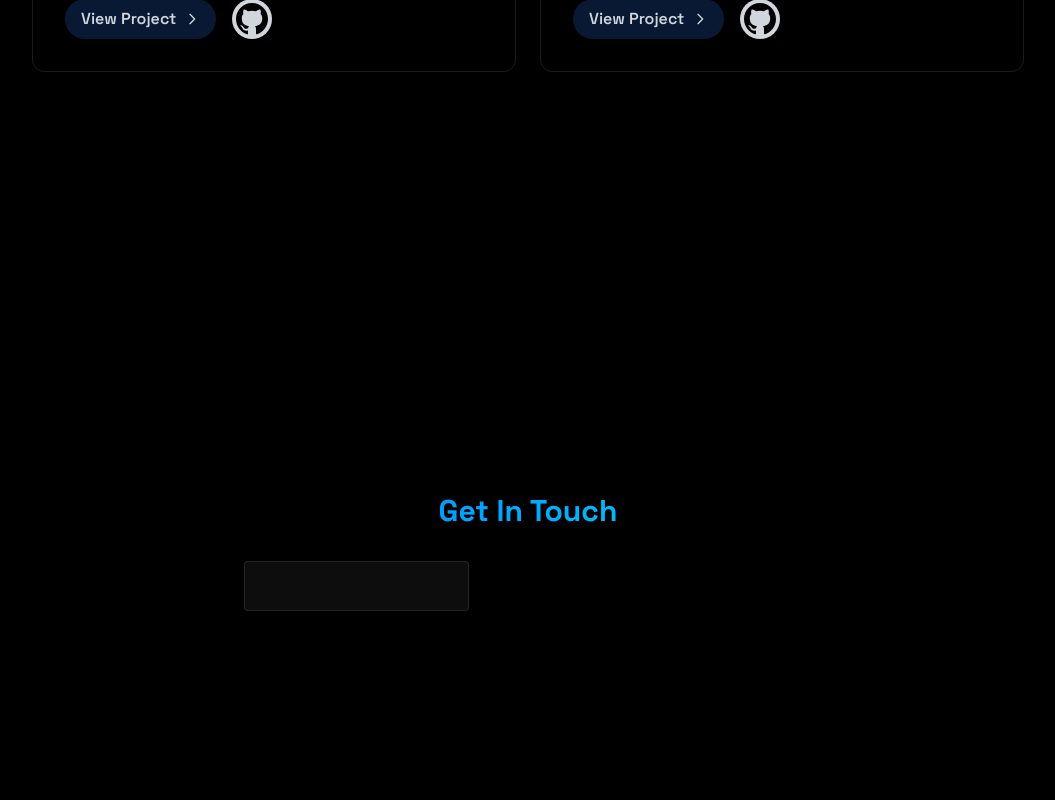
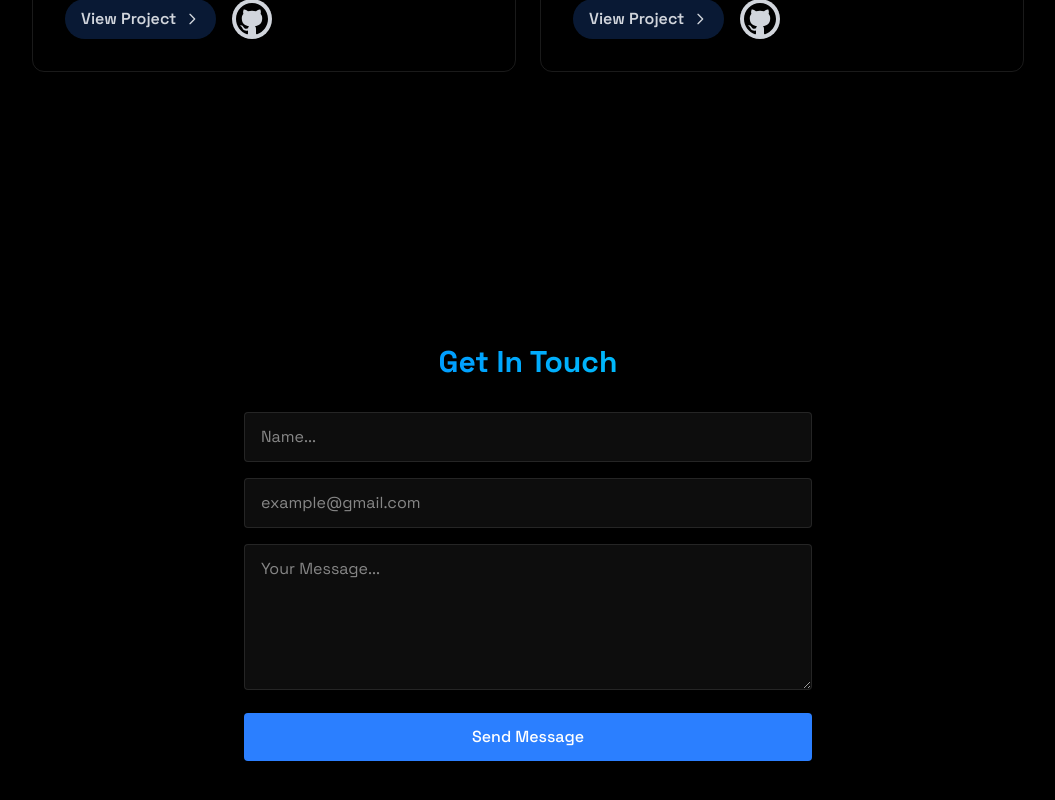
Before and after one commit to httpsharis/portfolio, a React (Vite) app: page / in a window 1280 px wide. Shown: the part 2492-3292 px from the top of the page, without its empty margins (112-1167 px from the left). Built offline with nearby package versions, Linux system fonts and the light colour scheme.

Commit message:
Update index.html title and favicon; enhance Contact component with email functionality

```diff
--- a/index.html
+++ b/index.html
@@ -8,9 +8,9 @@
   <link
     href="https://fonts.googleapis.com/css2?family=Inter:ital,opsz,wght@0,14..32,100..900;1,14..32,100..900&family=Poppins:ital,wght@0,100;0,200;0,300;0,400;0,500;0,600;0,700;0,800;0,900;1,100;1,200;1,300;1,400;1,500;1,600;1,700;1,800;1,900&family=Space+Grotesk:wght@300..700&display=swap"
     rel="stylesheet">
-  <link rel="icon" type="image/svg+xml" href="/vite.svg" />
+  <link rel="icon" type="image/svg+xml" href="/haris-dev.png" />
   <meta name="viewport" content="width=device-width, initial-scale=1.0" />
-  <title>Vite + React</title>
+  <title>haris.dev</title>
 </head>
 
 <body>
--- a/src/components/sections/contact.jsx
+++ b/src/components/sections/contact.jsx
@@ -1,7 +1,31 @@
-import React from 'react'
+import React, { useState } from 'react'
 import RevealOnScroll from '../RevealOnScroll'
+import emailjs from 'emailjs-com'
 
 function Contact() {
+
+    const [formData, setFormData] = useState({
+        name: "",
+        email: "",
+        message: "",
+    })
+
+    const handleSubmit = (e) => {
+        e.preventDefault();
+
+        emailjs
+            .sendForm(
+                import.meta.env.VITE_SERVICE_ID,
+                import.meta.env.VITE_TEMPLATE_ID,
+                e.target,
+                import.meta.env.VITE_PUBLIC_KEY)
+            .then((result) => {
+                alert('Message Sent')
+                setFormData({ name: "", email: "", message: "" })
+            })
+            .catch(() => alert("Oops! Something went wrong. Please try again"));
+    };
+
     return (
         <section
             id='contact'
@@ -14,10 +38,50 @@ function Contact() {
 
                     <h2 className='text-3xl font-bold mb-8 bg-gradient-to-r from-blue-500 to-cyan-400 bg-clip-text text-transparent text-center '>Get In Touch</h2>
 
-                    <form className='space-y-4'>
+                    <form className='space-y-4' onSubmit={handleSubmit}>
                         <div className='relative'>
-                            <input type="text" id='name' name='name' required className='w-ful bg-white/5 border border-white/10 rounded px-4 py-3 text-white transition focus:ouline-none focus:border-blue-500 focus:bg-blue-500/5' />
+                            <input
+                                type="text"
+                                id='name'
+                                name='name'
+                                required
+                                value={formData.name}
+                                className='w-full bg-white/5 border border-white/10 rounded px-4 py-3 text-white transition focus:outline-none focus:border-blue-500 focus:bg-blue-500/5'
+                                placeholder='Name...'
+                                onChange={e => setFormData({ ...formData, name: e.target.value })}
+                            />
                         </div>
+
+                        <div className='relative'>
+                            <input
+                                type="Email"
+                                id='email'
+                                name='email'
+                                required
+                                value={formData.email}
+                                className='w-full bg-white/5 border border-white/10 rounded px-4 py-3 text-white transition focus:outline-none focus:border-blue-500 focus:bg-blue-500/5'
+                                placeholder='example@gmail.com'
+                                onChange={e => setFormData({ ...formData, email: e.target.value })}
+                            />
+                        </div>
+
+                        <div className='relative'>
+                            <textarea
+                                id='message'
+                                name='message'
+                                required
+                                rows={5}
+                                value={formData.message}
+                                className='w-full bg-white/5 border border-white/10 rounded px-4 py-3 text-white transition focus:outline-none focus:border-blue-500 focus:bg-blue-500/5'
+                                placeholder='Your Message...'
+                                onChange={e => setFormData({ ...formData, message: e.target.value })}
+                            />
+                        </div>
+
+                        <button
+                            type='submit'
+                            className='w-full bg-blue-500 text-white py-3 px-6 rounded font-medium transition relative overflow-hidden hover:-translate-y-0.5 hover:shadow-[0_0_15px_rgba(59,130,246,0.4)]'
+                        >Send Message</button>
                     </form>
                 </div>
 
```
Also changed, not shown: public/haris-dev.png (added), 1 other file (tests, documents, lock files or other folders).
